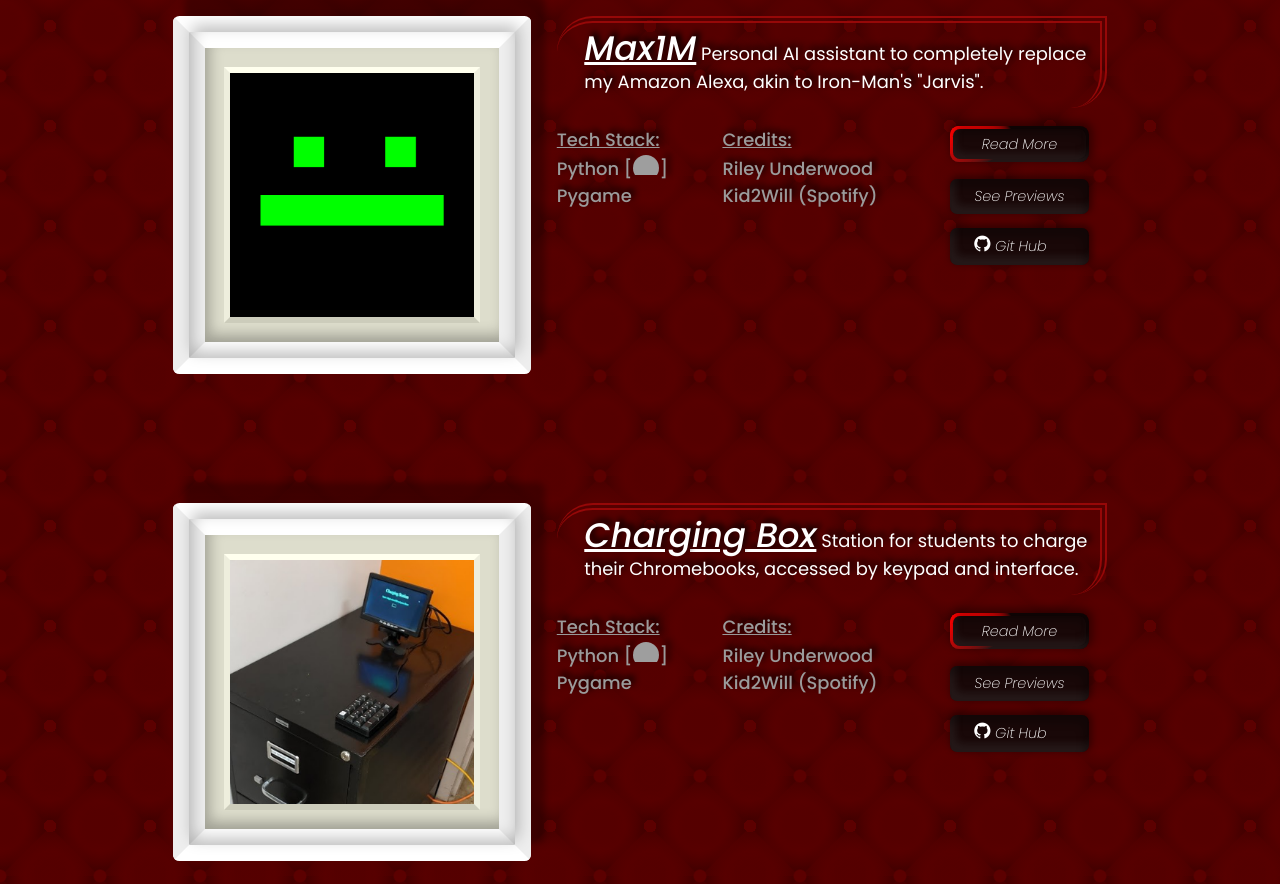
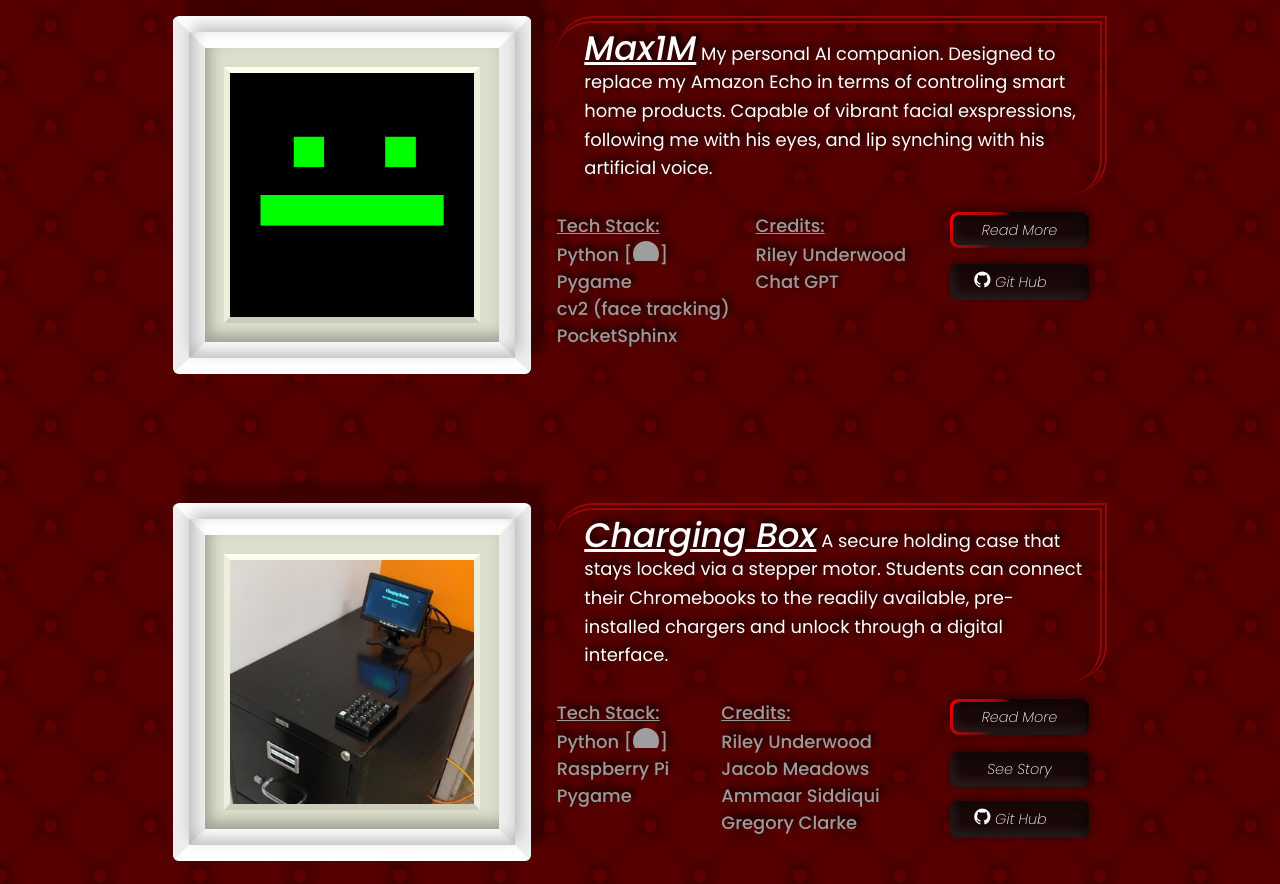
Before and after one commit to BoltenBeeper/BoltenBeeper.github.io, a plain HTML site: page media-queries/index.html in a window 1280 px wide. Shown: the part 3689-4573 px from the top of the page. Drawn offline with nearby package versions, Linux system fonts and the light colour scheme; grey boxes are pictures that could not be loaded.

Commit message:
Finally wrote proper captions for each of the three currently listed projects on my work page as well as updated tech stack, credits, and connected buttons.

```diff
--- a/contact-me/styles.css
+++ b/contact-me/styles.css
@@ -1,3 +1,14 @@
+@import url('https://fonts.googleapis.com/css2?family=Poppins:ital,wght@0,100;0,200;0,300;0,400;0,500;0,600;0,700;0,800;0,900;1,100;1,200;1,300;1,400;1,500;1,600;1,700;1,800;1,900&display=swap');
+
+/* GLOBAL STYLES */
+
+* {
+  box-sizing: border-box;
+  margin: 0;
+  padding: 0;
+  color: white;
+}
+
 /* OVERLAY */
 
 #overlay {
@@ -24,7 +35,7 @@
 
 #overlay p {
   font-size: 2.5vw;
-  font-weight: 500;
+  font-weight: 700;
 }
 
 .overlay-header {
--- a/media-queries/index.html
+++ b/media-queries/index.html
@@ -218,7 +218,7 @@
                             </div>
                         </a>
                         <div class="listed-project-content">
-                            <p class="listed-project-description"><span class="listed-project-name">Max1M</span> Personal AI assistant to completely replace my Amazon Alexa, akin to Iron-Man's "Jarvis".</p>
+                            <p class="listed-project-description"><span class="listed-project-name">Max1M</span> My personal AI companion. Designed to replace my Amazon Echo in terms of controling smart home products. Capable of vibrant facial exspressions, following me with his eyes, and lip synching with his artificial voice.</p>
                             <div class="listed-project-details">
                                 <div class="further-details">
                                     <div class="further-detail-item listed-project-tech-stack">
@@ -226,25 +226,24 @@
                                         <ul class="listed-project-tech-list">
                                             <li>Python [<span><div class="listed-project-language-logo" style="background-image: url(https://cdn.jsdelivr.net/gh/devicons/devicon@latest/icons/python/python-original.svg)"></div></span>]</li>
                                             <li>Pygame</li>
+                                            <li>cv2 (face tracking)</li>
+                                            <li>PocketSphinx</li>
                                         </ul>
                                     </div>
                                     <div class="further-detail-item listed-project-credits">
                                         <p class="underline">Credits:</p>
                                         <ul class="listed-project-credits-list">
                                             <li>Riley Underwood</li>
-                                            <li>Kid2Will (Spotify)</li>
+                                            <li>Chat GPT</li>
                                         </ul>
                                     </div>
                                 </div>
                                 <div class="project-buttons">
                                     <div class="project-button-container-glow">
-                                        <a class="project-button-glow" href="../living-planet-details/index.html"></a>
+                                        <a class="project-button-glow" href="../contact-me/index.html"></a>
                                     </div>
                                     <div class="project-button-container">
-                                        <a class="project-button" href="https://drive.google.com/drive/folders/1ekfa3e28i71Sx7S_ZWL_NFcDGnzh68DD?usp=drive_link" target="_blank">See Previews</a>
-                                    </div>
-                                    <div class="project-button-container">
-                                        <a class="project-button github-button" href="https://github.com/CSA-RJU/Living-Planet-GAME-FILES-" target="_blank"><span><i class="devicon-github-original icon-image" style="font-size: 1.2em;"></i></span> Git Hub </a>
+                                        <a class="project-button github-button" href="https://github.com/BoltenCoder/Max-a-Million" target="_blank"><span><i class="devicon-github-original icon-image" style="font-size: 1.2em;"></i></span> Git Hub </a>
                                     </div>
                                 </div>
                             </div>
@@ -257,13 +256,14 @@
                             </div>
                         </a>
                         <div class="listed-project-content">
-                            <p class="listed-project-description"><span class="listed-project-name">Charging Box</span> Station for students to charge their Chromebooks, accessed by keypad and interface.</p>
+                            <p class="listed-project-description"><span class="listed-project-name">Charging Box</span> A secure holding case that stays locked via a stepper motor. Students can connect their Chromebooks to the readily available, pre-installed chargers and unlock through a digital interface.</p>
                             <div class="listed-project-details">
                                 <div class="further-details">
                                     <div class="further-detail-item listed-project-tech-stack">
                                         <p class="underline">Tech Stack:</p>
                                         <ul class="listed-project-tech-list">
                                             <li>Python [<span><div class="listed-project-language-logo" style="background-image: url(https://cdn.jsdelivr.net/gh/devicons/devicon@latest/icons/python/python-original.svg)"></div></span>]</li>
+                                            <li>Raspberry Pi</li>
                                             <li>Pygame</li>
                                         </ul>
                                     </div>
@@ -271,19 +271,21 @@
                                         <p class="underline">Credits:</p>
                                         <ul class="listed-project-credits-list">
                                             <li>Riley Underwood</li>
-                                            <li>Kid2Will (Spotify)</li>
+                                            <li>Jacob Meadows</li>
+                                            <li>Ammaar Siddiqui</li>
+                                            <li>Gregory Clarke</li>
                                         </ul>
                                     </div>
                                 </div>
                                 <div class="project-buttons">
                                     <div class="project-button-container-glow">
-                                        <a class="project-button-glow" href="../living-planet-details/index.html"></a>
+                                        <a class="project-button-glow" href="../contact-me/index.html"></a>
                                     </div>
                                     <div class="project-button-container">
-                                        <a class="project-button" href="https://drive.google.com/drive/folders/1ekfa3e28i71Sx7S_ZWL_NFcDGnzh68DD?usp=drive_link" target="_blank">See Previews</a>
+                                        <a class="project-button" href="https://www.linkedin.com/pulse/chromebook-cabinet-riley-underwood/?trackingId=avqvtvfhIjHK2GfNI21x5g%3D%3D" target="_blank">See Story</a>
                                     </div>
                                     <div class="project-button-container">
-                                        <a class="project-button github-button" href="https://github.com/CSA-RJU/Living-Planet-GAME-FILES-" target="_blank"><span><i class="devicon-github-original icon-image" style="font-size: 1.2em;"></i></span> Git Hub </a>
+                                        <a class="project-button github-button" href="https://github.com/BoltenCoder/Charging-Box" target="_blank"><span><i class="devicon-github-original icon-image" style="font-size: 1.2em;"></i></span> Git Hub </a>
                                     </div>
                                 </div>
                             </div>
```
Also changed, not shown: contact-me/index.html (+1 -1 lines), portfolio/index.html (+2 -1 lines).
